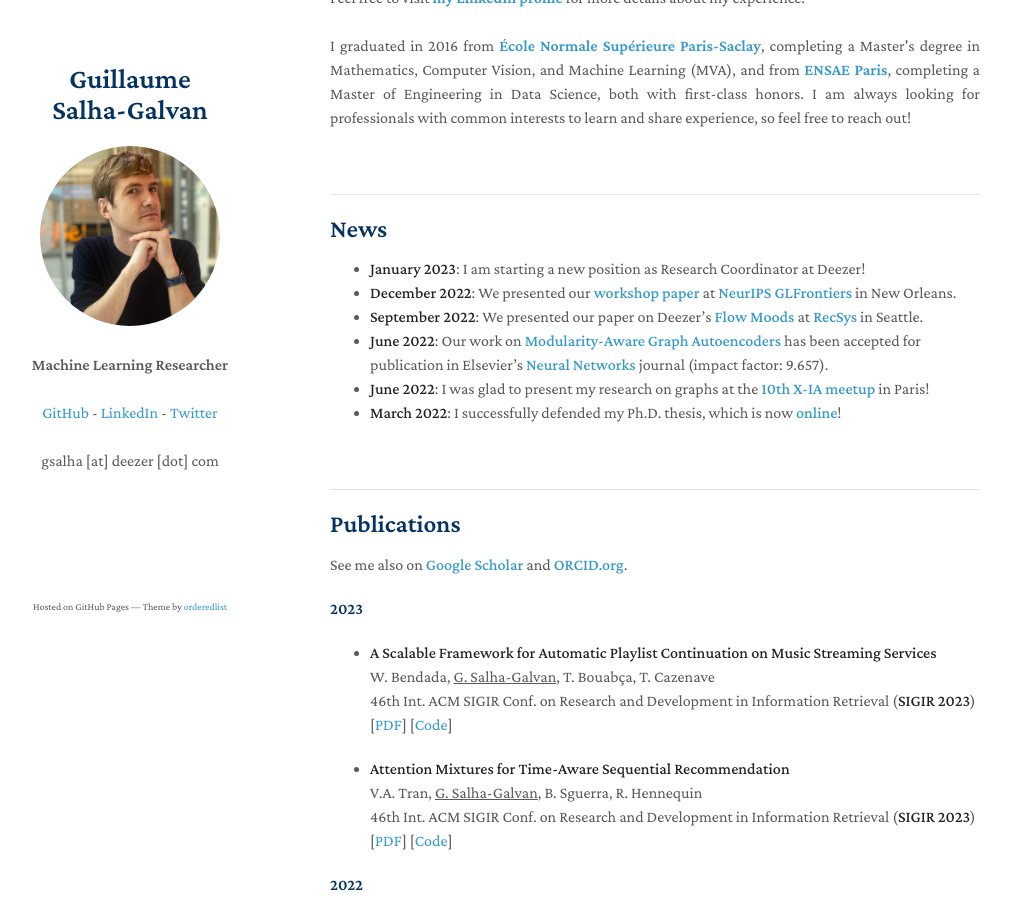
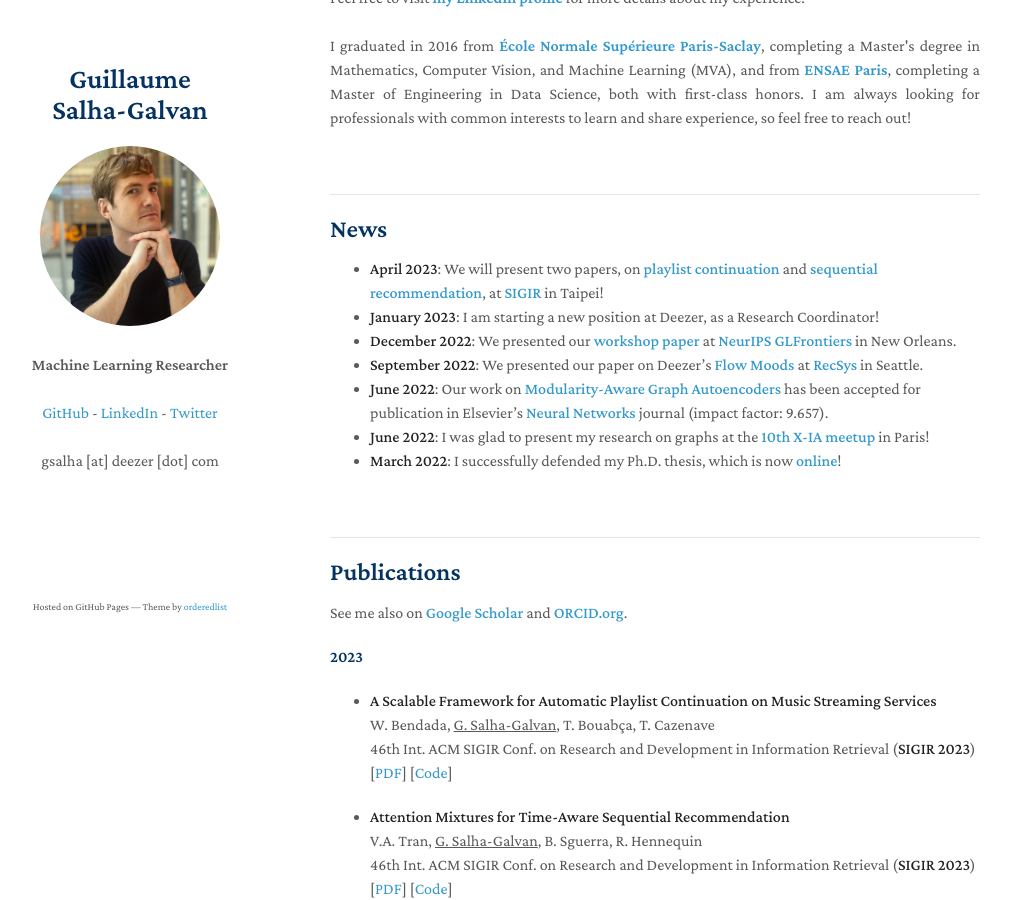
Before and after one commit to GuillaumeSalhaGalvan/GuillaumeSalhaGalvan.github.io, a Jekyll site: the page built from index.md, in a window 1280 px wide and 900 px high, scrolled down 459 px. Shown: the whole window, without its empty margins (140-1151 px from the left). Built offline with Jekyll 4.4.1, drawn with Linux system fonts in a browser that asks for light colours; our own code applies the rules of GitHub Pages for plain Markdown files; a script that is not in the unit is left out.

Commit message:
Update index.md

```diff
--- a/index.md
+++ b/index.md
@@ -16,9 +16,11 @@ I graduated in 2016 from <a href="https://www.master-mva.com/" target="_blank"><
 
 
 
+
 ## News
 
-- **January 2023**: I am starting a new position as Research Coordinator at Deezer!
+- **April 2023**: We will present two papers, on **<a href="https://guillaumesalhagalvan.com/doc/sigir2023-apc.pdf" target="_blank">playlist continuation</a>** and **<a href="https://arxiv.org/pdf/2304.08158.pdf" target="_blank">sequential recommendation</a>**, at **<a href="https://sigir.org/sigir2023/" target="_blank">SIGIR</a>** in Taipei!
+- **January 2023**: I am starting a new position at Deezer, as a Research Coordinator!
 - **December 2022**: We presented our **<a href="https://arxiv.org/pdf/2211.08972.pdf" target="_blank">workshop paper</a>** at **<a href="https://glfrontiers.github.io/" target="_blank">NeurIPS GLFrontiers</a>** in New Orleans.
 - **September 2022**: We presented our paper on Deezer's **<a href="https://www.deezer-blog.com/press/flow-moods/" target="_blank">Flow Moods</a>** at **<a href="https://recsys.acm.org/recsys22/" target="_blank">RecSys</a>** in Seattle.
 - **June 2022**: Our work on **<a href="https://arxiv.org/pdf/2202.00961.pdf" target="_blank">Modularity-Aware Graph Autoencoders</a>** has been accepted for publication in Elsevier's **<a href="https://www.journals.elsevier.com/neural-networks" target="_blank">Neural Networks</a>** journal (impact factor: 9.657).
```
